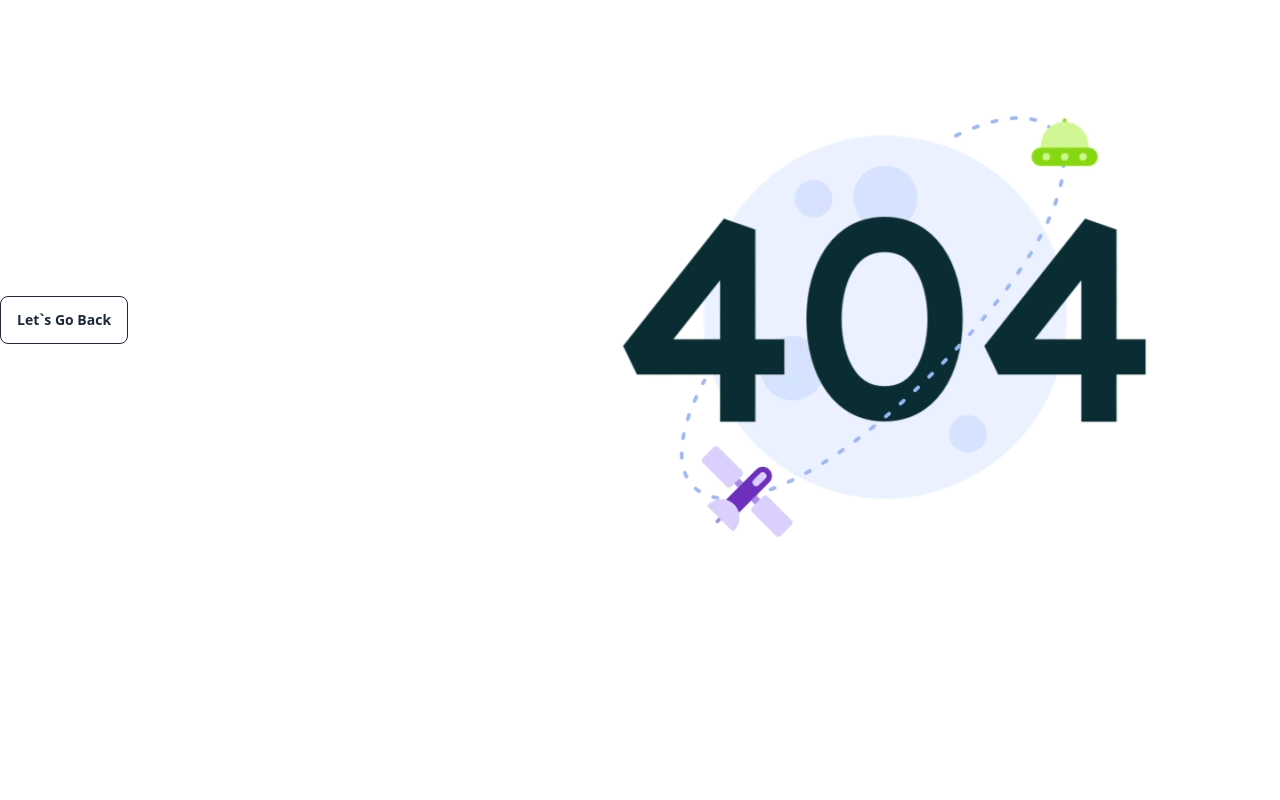
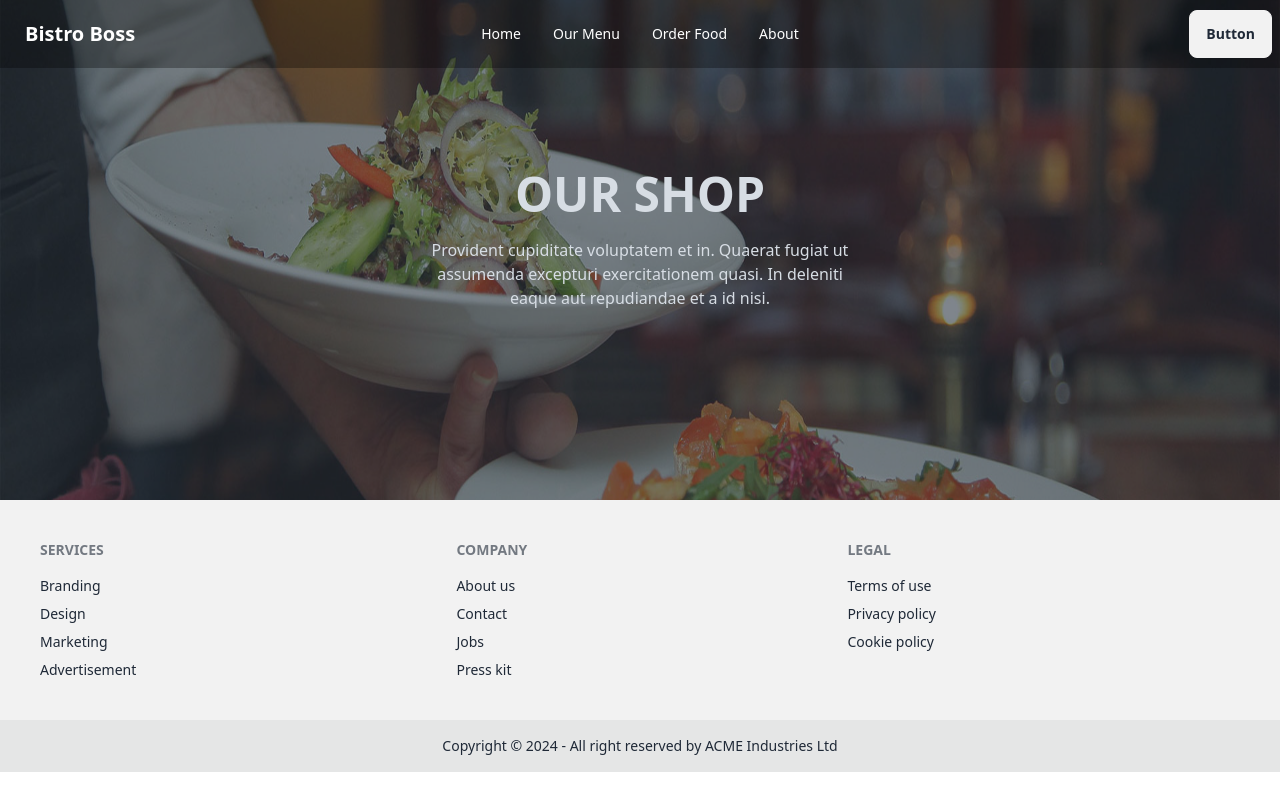
Before and after one commit to saiful797/bistro-boss-client, a React (Vite) app: page /order in a window 1280 px wide. Before the commit this address had no page. Built offline with nearby package versions, Linux system fonts and the light colour scheme.

Commit message:
Added OrderFood Page

```diff
--- a/package.json
+++ b/package.json
@@ -23,6 +23,7 @@
     "react-rating": "^2.0.5",
     "react-responsive-carousel": "^3.2.23",
     "react-router-dom": "^6.23.1",
+    "react-tabs": "^6.0.2",
     "sort-by": "^1.2.0",
     "swiper": "^11.1.3"
   },
--- a/src/Routes/Router.jsx
+++ b/src/Routes/Router.jsx
@@ -3,6 +3,7 @@ import ErrorPage from '../ErrorPage/ErrorPage'
 import Main from '../Layout/Main';
 import HomePage from '../pages/Home/HomePage/HomePage';
 import Menu from '../pages/Menu/Menu';
+import Order from '../pages/OrderPage/Order/Order';
 
 const router = createBrowserRouter([
     {
@@ -17,6 +18,10 @@ const router = createBrowserRouter([
         {
           path: '/menu',
           element: <Menu />
+        },
+        {
+          path:'/order',
+          element: <Order />
         }
       ]
     },
--- a/src/Shared/Navbar/Navbar.jsx
+++ b/src/Shared/Navbar/Navbar.jsx
@@ -4,6 +4,7 @@ const Navbar = () => {
     const navLinks = <>
       <li><Link to='/'>Home</Link></li>
       <li><Link to='/menu'>Our Menu</Link></li>
+      <li><Link to='/order'>Order Food</Link></li>
       <li><Link to='/about'>About</Link></li>
     </>
     return (
--- a/src/pages/Menu/Menu.jsx
+++ b/src/pages/Menu/Menu.jsx
@@ -24,7 +24,7 @@ const Menu = () => {
                     Bistro Boss | Menu
                 </title>
             </Helmet>
-            {/* Min Cover */}
+            {/* Main Cover */}
             <Cover img = { menuImg } title={"Our Menu"}/>
 
             {/* Offered Menu section */}
--- /dev/null
+++ b/src/pages/OrderPage/Order/Order.jsx
@@ -0,0 +1,11 @@
+import Cover from '../../../Shared/Cover/Cover';
+import orderCoverImg from '../../../assets/shop/banner2.jpg'
+const Order = () => {
+    return (
+        <div>
+            <Cover img={orderCoverImg} title={"OUR SHOP"}/>
+        </div>
+    );
+};
+
+export default Order;
```
Also changed, not shown: 1 other file (tests, documents, lock files or other folders).
